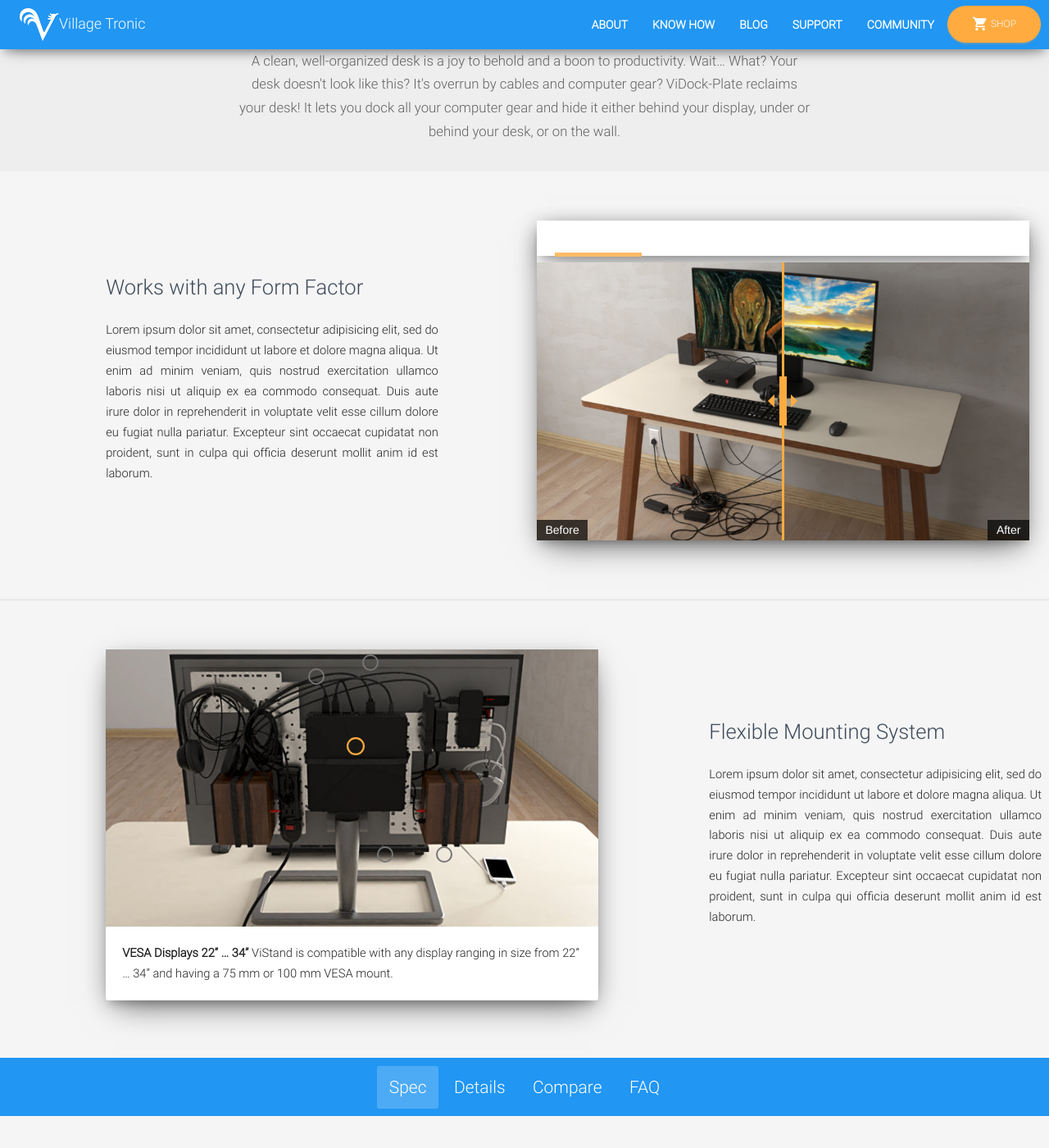
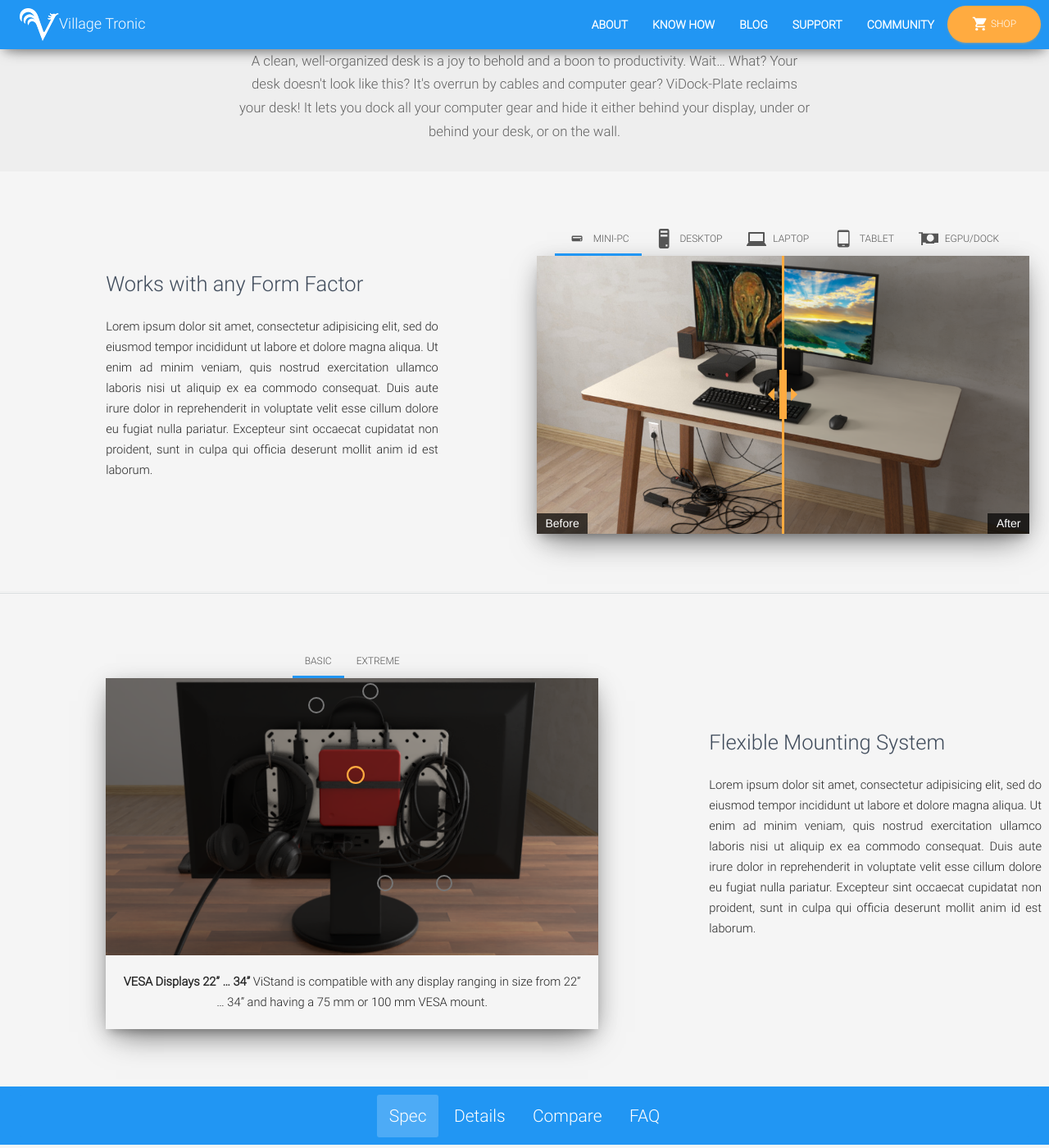
Before and after one commit to V-Squared/shop, a Jekyll site: the page built from shop/vidock-plate.html, in a window 1280 px wide and 1400 px high, scrolled down 1024 px. Shown: the whole window at 82% size. Built offline with Jekyll 4.4.1, drawn with Linux system fonts in a browser that asks for light colours.

Commit message:
Added tabs to callouts

```diff
--- a/_sass/base/_layout.scss
+++ b/_sass/base/_layout.scss
@@ -27,3 +27,7 @@
     }
   }
 }
+
+.text-container {
+  max-width: 800px;
+}
--- a/_sass/components/_card.scss
+++ b/_sass/components/_card.scss
@@ -1,5 +1,10 @@
 .card {
   margin-bottom: 10px;
+
+  &.transparent-card {
+    background-color: transparent;
+    box-shadow: none;
+  }
 
   .card-content {
     padding: 20px;
--- a/_sass/components/_tabs.scss
+++ b/_sass/components/_tabs.scss
@@ -45,6 +45,31 @@
       }
     }
 
+  }
+
+  .header-transparent {
+    margin-bottom:0;
+    background-color: transparent;
+    box-shadow: none;
+
+    .nav-tabs {
+      li {
+
+        &:before {
+          height: 3px;
+          bottom: 1px;
+        }
+
+        &:hover:before, &.active:before {
+          background-color: $brand-color;
+        }
+
+        > a {
+          background-color: transparent;
+          color: #555 !important;
+        }
+      }
+    }
   }
 
   .header-gray {
--- a/shop/vidock-plate.html
+++ b/shop/vidock-plate.html
@@ -120,7 +120,7 @@
         </div>
       </div>
       <div class="col-sm-6 col-md-offset-1">
-        <div class="card img-raised" style="max-width: 640px; margin: 0 auto;display: block;">
+        <div class="card transparent-card" style="max-width: 640px; margin: 0 auto;display: block;">
           <div class="content">
             <div class="card-nav-tabs tab-material">
               <div class="header header-full header-transparent header-material header-thin first-tab">
@@ -161,7 +161,7 @@
                     </div>
                   </div>
                 </div>
-                <div class="content">
+                <div class="content img-raised">
                   <div class="tab-content">
                     <div class="tab-pane active" id="mini-pc">
                       <div class="embed-responsive embed-responsive-16by9">
@@ -174,8 +174,8 @@
                       </div>
                     </div>
                     <div class="tab-pane" id="desktop">
-                      <h4>Desktop-SFF → Modular-in-One PC
-                        <button class="btn btn-primary btn-simple btn-small" data-placement="bottom" data-trigger="focus" data-toggle="popover" data-container="body" data-title="Compatibiliy" data-content="The Desktop-SFF (Small Form Factor) case shown is the <a href='http://www.silverstonetek.com/product.php?pid=533' target='_blank'>Silverstone FTZ01</a>, a 14L case with the dimensions: 376 (H) x 351 (W) x 107 (D) mm. Your case will be compatible if its depth is < 120mm. If you have a bigger case, you can make your computer compatible by changing its case to a SFF case, such as the <a href='http://www.silverstonetek.com/product.php?pid=533' target='_blank'>Silverstone FTZ01.</a><br><img class='img-responsive' style='max-width: 170px; margin: 0 auto' src='http://www.silverstonetek.com/images/products/ftz01/ftz01b-34left.jpg'>" data-html="true">More</button></h4>
+                      <!--<h4>Desktop-SFF → Modular-in-One PC
+                        <button class="btn btn-primary btn-simple btn-small" data-placement="bottom" data-trigger="focus" data-toggle="popover" data-container="body" data-title="Compatibiliy" data-content="The Desktop-SFF (Small Form Factor) case shown is the <a href='http://www.silverstonetek.com/product.php?pid=533' target='_blank'>Silverstone FTZ01</a>, a 14L case with the dimensions: 376 (H) x 351 (W) x 107 (D) mm. Your case will be compatible if its depth is < 120mm. If you have a bigger case, you can make your computer compatible by changing its case to a SFF case, such as the <a href='http://www.silverstonetek.com/product.php?pid=533' target='_blank'>Silverstone FTZ01.</a><br><img class='img-responsive' style='max-width: 170px; margin: 0 auto' src='http://www.silverstonetek.com/images/products/ftz01/ftz01b-34left.jpg'>" data-html="true">More</button></h4>-->
                         <div class="embed-responsive embed-responsive-16by9">
                           <juxtapose class="embed-responsive-item"
                           before-image-url="'{{site.baseurl}}/images/home/Desktop-Before.jpg'"
@@ -186,8 +186,8 @@
                       </div>
                     </div>
                   <div class="tab-pane" id="notebook">
-                    <h4>Laptop → Modular-in-One Docking
-                      <button class="btn btn-primary btn-simple btn-small" data-placement="bottom" data-trigger="focus" data-toggle="popover" data-container="body" data-content="You have two more placement options:<img class='img-responsive' src='{{site.baseurl}}/images/home/laptop.jpg'><img class='img-responsive' src='{{site.baseurl}}/images/home/laptop-lift.jpg'>" data-html="true">More</button></h4>
+                    <!--<h4>Laptop → Modular-in-One Docking
+                      <button class="btn btn-primary btn-simple btn-small" data-placement="bottom" data-trigger="focus" data-toggle="popover" data-container="body" data-content="You have two more placement options:<img class='img-responsive' src='{{site.baseurl}}/images/home/laptop.jpg'><img class='img-responsive' src='{{site.baseurl}}/images/home/laptop-lift.jpg'>" data-html="true">More</button></h4>-->
                       <div class="embed-responsive embed-responsive-16by9">
                         <juxtapose class="embed-responsive-item"
                         before-image-url="'{{site.baseurl}}/images/home/Laptop-Before.jpg'"
@@ -198,7 +198,7 @@
                     </div>
                   </div>
                   <div class="tab-pane" id="tablet">
-                    <h4>Tablet → Modular-in-One Docking</h4>
+                    <!--<h4>Tablet → Modular-in-One Docking</h4>-->
                     <div class="embed-responsive embed-responsive-16by9">
                       <juxtapose class="embed-responsive-item"
                       before-image-url="'{{site.baseurl}}/images/home/Tablet-Before.jpg'"
@@ -209,8 +209,8 @@
                   </div>
                 </div>
                 <div class="tab-pane" id="gpu">
-                  <h4>Powerful Modular-in-One Docking Station
-                    <button class="btn btn-primary btn-simple btn-small" data-placement="bottom" data-trigger="focus" data-toggle="popover" data-container="body" data-content="There are lots of powerful docking stations / external GPU (eGPU) solutions available for laptop and tablet. Shown: ViDock. Another example is the <a href='https://www.razerzone.com/gaming-systems/razer-blade-stealth#work-play' target='_blank'>Razer-Core</a> , the <a href='http://www.sonnettech.com/product/thunderbolt/index.html' target='_blank'>Sonnet Echo family</a> and many others. Any box will fit ViDock-One's bracket as long as one side is < 120 mm.<img class='img-responsive' style='margin: 0 auto' src='{{site.baseurl}}/images/home/razer-core.png'>" data-html="true">More</button></h4>
+                  <!--<h4>Powerful Modular-in-One Docking Station
+                    <button class="btn btn-primary btn-simple btn-small" data-placement="bottom" data-trigger="focus" data-toggle="popover" data-container="body" data-content="There are lots of powerful docking stations / external GPU (eGPU) solutions available for laptop and tablet. Shown: ViDock. Another example is the <a href='https://www.razerzone.com/gaming-systems/razer-blade-stealth#work-play' target='_blank'>Razer-Core</a> , the <a href='http://www.sonnettech.com/product/thunderbolt/index.html' target='_blank'>Sonnet Echo family</a> and many others. Any box will fit ViDock-One's bracket as long as one side is < 120 mm.<img class='img-responsive' style='margin: 0 auto' src='{{site.baseurl}}/images/home/razer-core.png'>" data-html="true">More</button></h4>-->
                     <div class="embed-responsive embed-responsive-16by9">
                       <juxtapose class="embed-responsive-item"
                       before-image-url="'{{site.baseurl}}/images/home/eGPU-Before.jpg'"
@@ -236,10 +236,32 @@
   <div class="container">
     <div class="row row row-flex row-sm-flex">
       <div class="col-sm-6 col-md-offset-1">
-        <div class="card img-raised" style="max-width: 640px; margin 0 auto">
+        <div class="card transparent-card" style="max-width: 640px; margin: 0 auto;display: block;">
           <div class="content">
+            <div class="card-nav-tabs tab-material">
+              <div class="header header-full header-transparent header-material header-thin first-tab">
+                <div class="nav-tabs-navigation">
+                  <div class="nav-tabs-wrapper">
+                    <ul class="nav nav-tabs" data-tabs="tabs">
+                      <li class="active">
+                        <a href="#system-basic" data-toggle="tab">
+                          <span>Basic</span>
+                        </a>
+                      </li>
+                      <li>
+                        <a href="#system-extreme" data-toggle="tab">
+                          <span>Extreme</span>
+                        </a>
+                      </li>
+                    </ul>
+                    </div>
+                  </div>
+                </div>
+                <div class="content img-raised">
+                  <div class="tab-content">
+                    <div class="tab-pane active" id="system-basic">
                       <div class="callout-container" style="max-width: 640px" data-tabs="tabs">
-            <img class="img-responsive" src="{{site.baseurl}}/images/vidock-plate/ViDock-Plate-Kit-Grow.jpg">
+                        <img class="img-responsive" src="{{site.baseurl}}/images/vidock-plate/ViDock-Plate-Kit-SystemBasic.png">
                         <ul style="list-style:none;margin:0;padding:0">
                           <li class="callout active" style="top: 32%;left: 49%;">
                             <a data-toggle="tab" href="#test1"></a>
@@ -282,6 +304,61 @@
 
                         </div>
                     </div>
+                    <div class="tab-pane" id="system-extreme">
+                      <div class="callout-container" style="max-width: 640px" data-tabs="tabs">
+                        <img class="img-responsive" src="{{site.baseurl}}/images/vidock-plate/ViDock-Plate-Kit-Grow.jpg">
+                        <ul style="list-style:none;margin:0;padding:0">
+                          <li class="callout active" style="top: 32%;left: 49%;">
+                            <a data-toggle="tab" href="#test1-1"></a>
+                          </li>
+                          <li class="callout" style="top: 2%;left: 52%;">
+                            <a data-toggle="tab" href="#test1-2"></a>
+                          </li>
+                          <li class="callout" style="top: 7%;left: 41%;">
+                            <a data-toggle="tab" href="#test1-3"></a>
+                          </li>
+                          <li class="callout" style="top: 71%;left: 55%;">
+                            <a data-toggle="tab" href="#test1-4"></a>
+                          </li>
+                          <li class="callout" style="top: 71%;left: 67%;">
+                            <a data-toggle="tab" href="#test1-5"></a>
+                          </li>
+                        </ul>
+                        <div class="tab-content" style="padding: 20px">
+
+                          <p id="test1-1" class="tab-pane active">
+                            <strong>VESA Displays 22” … 34”</strong> ViStand is compatible with any display ranging in size from 22” … 34” and having a 75 mm or 100 mm VESA mount.
+                          </p>
+
+                          <p id="test1-2" class="tab-pane">
+                            <strong>Webcam</strong> ViStand is all about recycling computer parts you already have. Say you own a display without a webcam. Simply purchase and place a webcam on your display. The webcam itself is not a ViStand feature. However, hiding and organizing its cable is. Explore ViStand Organizes Cable Clutter and The ViStand Design to see in more detail just how ViStand helps keep your desk free of cable clutter.
+                          </p>
+
+                          <p id="test1-3" class="tab-pane">
+                            <strong>Microphone</strong> If you own a webcam it probably has a built-in microphone. But if all you need is a microphone, you can use a lapel type mic with a specialized display clip. The Audio Technica ATR4650 Mic is a great example.
+                          </p>
+
+                          <p id="test1-4" class="tab-pane">
+                            <strong>Parked Keyboard</strong> The space occupied by your keyboard is perhaps the most valuable real estate on your desktop. Reclaim that space to draw, write, or doodle by parking your keyboard in ViStand’s convenient shelf.
+                          </p>
+
+                          <p id="test1-5" class="tab-pane">
+                            <strong>Parked Headset</strong> Headsets are great in a conference or for gaming, but otherwise they can get in the way. The ViStand headset holder gets them out of the way. Barely visible, yet within easy reach when you get a call.
+                          </p>
+
+                          </div>
+                      </div>
+                    </div>
+              </div>
+            </div>
+          </div>
+        </div>
+      </div>
+        <div class="card img-raised" style="max-width: 640px; margin 0 auto">
+          <div class="content">
+
+
+            </div>
         </div>
       </div>
       <div class="feature-text col-md-4 col-sm-6 col-md-offset-1 vertical-align-wrapper">
@@ -312,7 +389,7 @@
 </div>
 
 <div class="feature-section">
-  <div class="container">
+  <div class="container text-container">
     <div class="tab-content">
       <div class="tab-pane active" id="spec">
         <div class="table-responsive">
```
Also changed, not shown: images/vidock-plate/ViDock-Plate-Kit-SystemBasic.png (added). Lines whose indentation alone changed are shown as unchanged.
